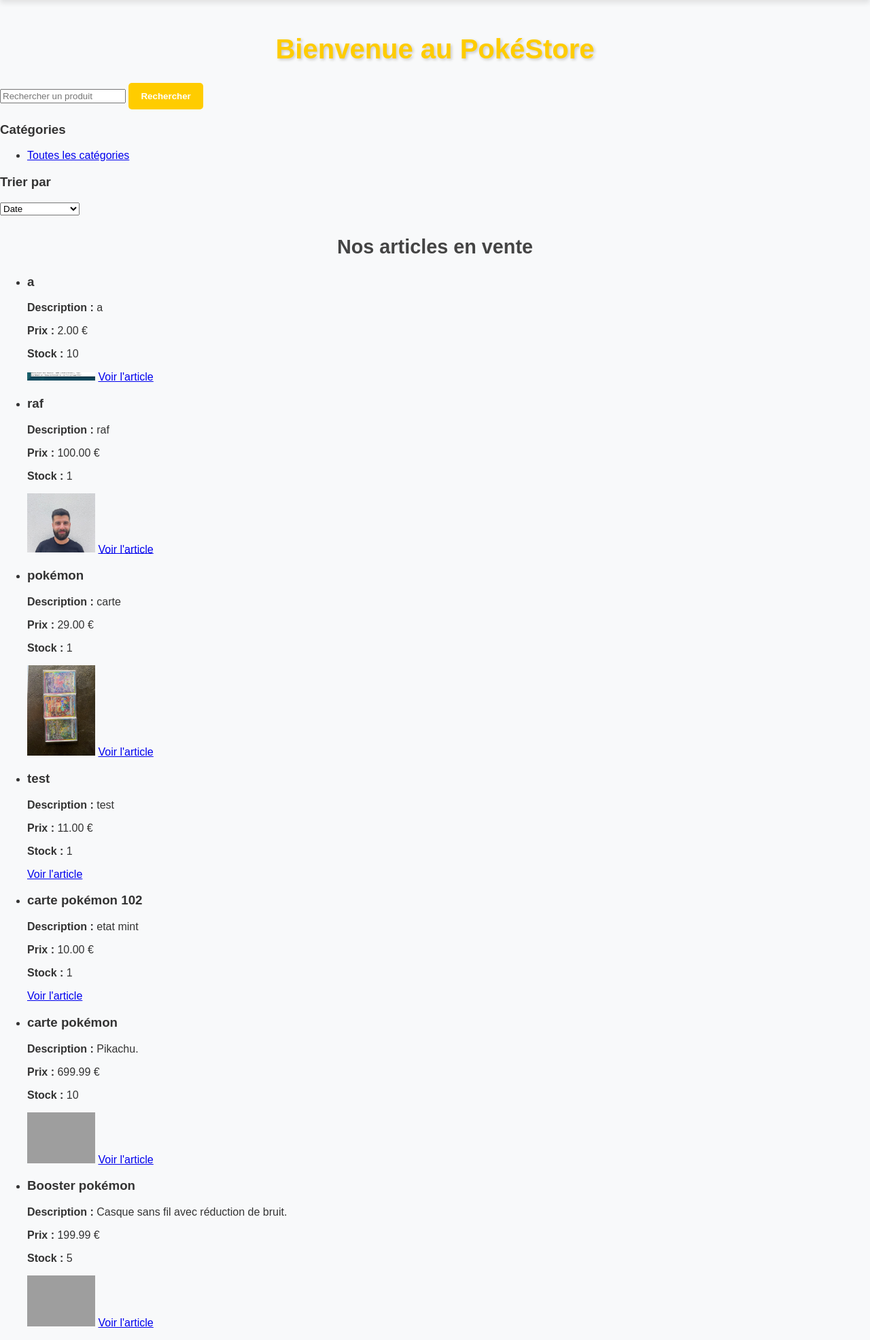
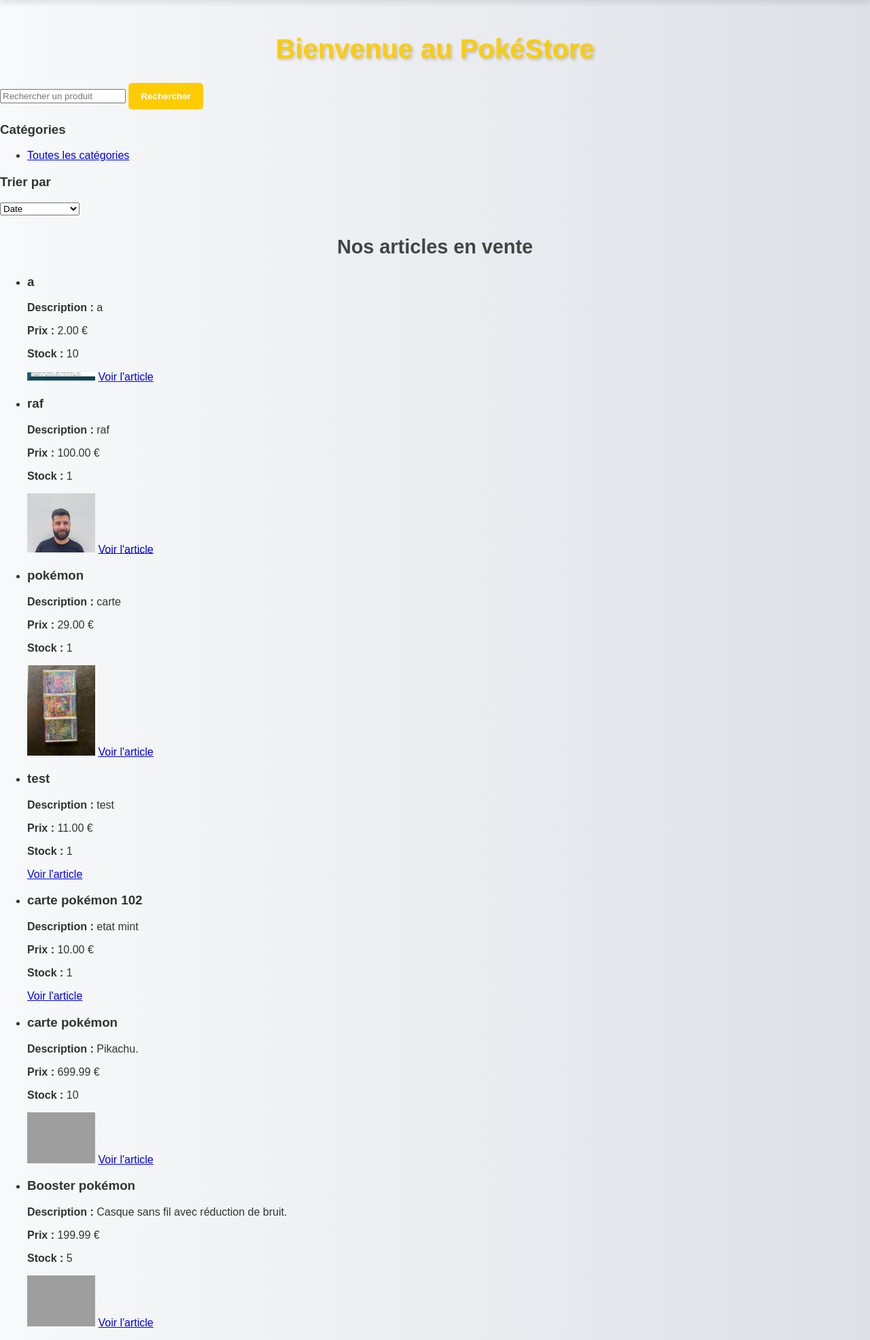
Before and after one commit to Haretou/Ymmersion-INFO-S4-Groupe4, a PHP site: page /php_exam/ in a window 1280 px wide. Shown: the part 52-2024 px from the top of the page at 68% size. Run offline with PHP 8.4, Linux system fonts and the light colour scheme; data comes from the database, SQL or seed files in the repository; data that the repository does not hold is empty; grey boxes are pictures that could not be loaded.

Commit message:
background

```diff
--- a/public/style.css
+++ b/public/style.css
@@ -2,7 +2,7 @@
 
 body {
     font-family: 'Arial', sans-serif;
-    background-color: #f8f9fa;
+    background: linear-gradient(to right, #f8f9fa, #dde1e7);
     margin: 0;
     padding: 0;
     color: #333;
@@ -72,6 +72,9 @@ h2 {
     margin: 40px auto;
     padding: 20px;
     max-width: 1200px;
+    background: rgba(255, 255, 255, 0.8);
+    border-radius: 10px;
+    box-shadow: 0 4px 10px rgba(0, 0, 0, 0.1);
 }
 
 .articles-container ul {
```
